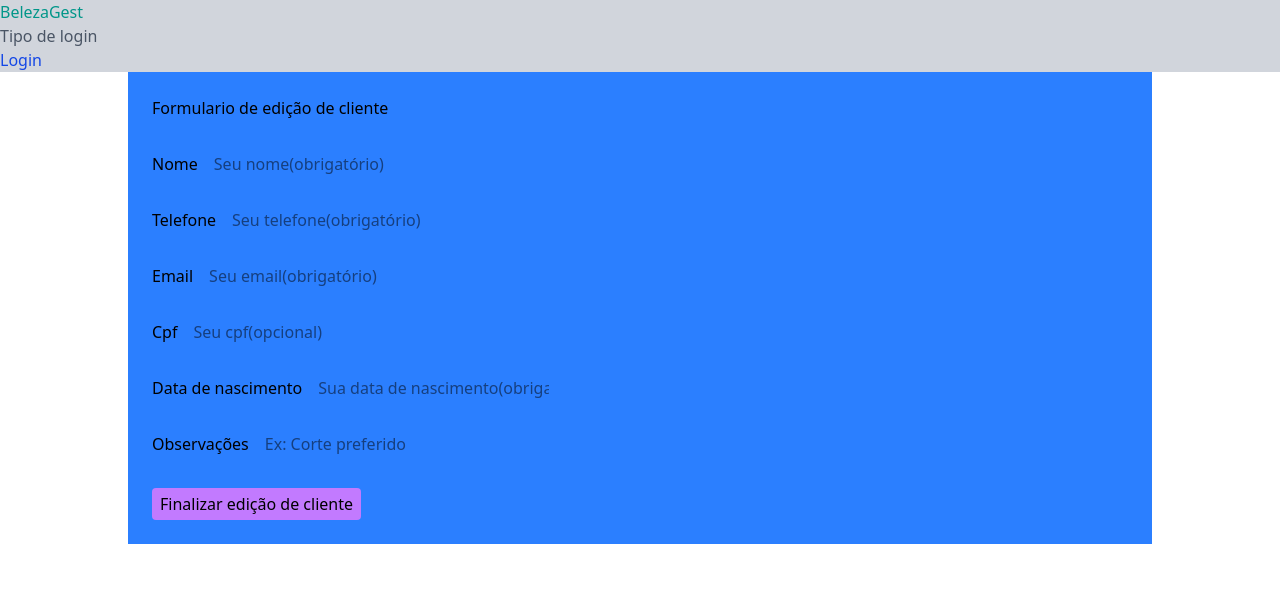
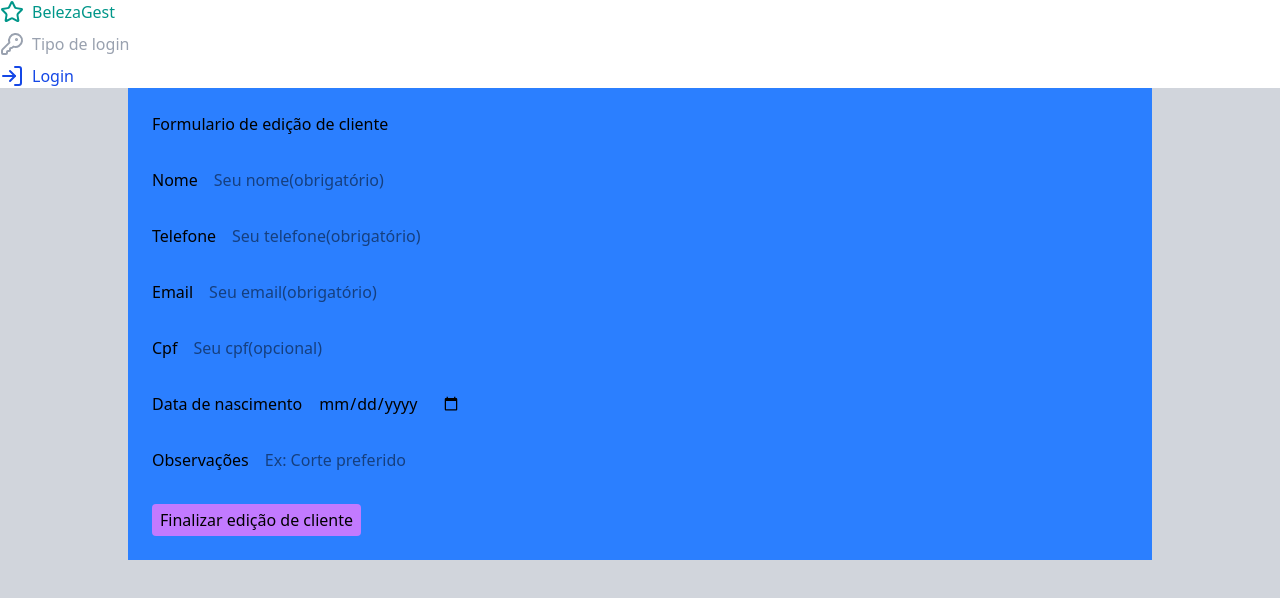
Before and after one commit to GuilhermeCasarim/estagio_unifil, a React (Vite) app in the folder front/: page /cliente/edit/1 in a window 1280 px wide. Shown: the top 598 px of the page. Built offline with nearby package versions, Linux system fonts and the light colour scheme; no server answers.

Commit message:
icones header

```diff
--- a/front/package.json
+++ b/front/package.json
@@ -12,6 +12,7 @@
   "dependencies": {
     "@tailwindcss/vite": "^4.1.7",
     "axios": "^1.11.0",
+    "lucide-react": "^0.553.0",
     "react": "^19.1.0",
     "react-dom": "^19.1.0",
     "react-hook-form": "^7.62.0",
--- a/front/src/App.jsx
+++ b/front/src/App.jsx
@@ -51,10 +51,10 @@ function App() {
   }
 
   return (
-    <div>
+    <div className='bg-gray-300 h-screen'>
       {/* variavel fica "global" */}
       <AuthContext.Provider value={{ authState, setAuthState, logout }}>
-        <BrowserRouter>
+        <BrowserRouter >
           <Header/>
           <Container>
             <Routes>
--- a/front/src/components/Header.jsx
+++ b/front/src/components/Header.jsx
@@ -1,32 +1,33 @@
 import React, { useContext } from 'react'
 import { Link } from 'react-router-dom'
 import { AuthContext } from '../helpers/AuthContext'
+import { ChartColumnIncreasing, DollarSign, Home, KeyRound, LogIn, LogOut, NotebookText, Package, Scissors, Star, Users, UserStar } from 'lucide-react'
 
 export const Header = () => {
   const { authState, logout } = useContext(AuthContext)
 
   return (
-    <div className='flex flex-col bg-gray-300'>
-      <p className='text-teal-600'>BelezaGest</p>
-      <p className='text-gray-600'>Tipo de login</p>
+    <div className='flex flex-col bg-white text-black space-y-2'>
+      <p className='text-teal-600 flex gap-2'>  <Star /> BelezaGest</p>
+      <p className='text-gray-400 flex gap-2'> <KeyRound /> Tipo de login</p>
       {authState.status == false ? ( //renderiza insta
-        <Link className='text-blue-700' to='/login'>Login</Link>
+        <Link className='text-blue-700 flex gap-2' to='/login'> <LogIn /> Login</Link>
       ) : (
-        <div className='flex flex-col'>
-          <Link onClick={logout} className='text-blue-700'>Sair</Link>
-          <Link className='text-blue-700' to='/'>Início</Link>
-          <Link className='text-blue-700' to='/clientes/lista'>Clientes</Link>
-          <Link className='text-blue-700' to='/agendamento'>Agenda</Link>
-          <Link className='text-blue-700' to='/clientes'>Cadastrar cliente</Link>
-          <Link className='text-blue-700' to='/clientes'>Profissionais</Link>
-          <Link className='text-blue-700' to='/clientes'>Serviços</Link>
-          <Link className='text-blue-700' to='/clientes'>Estoque</Link>
-          <Link className='text-blue-700' to='/clientes'>Financeiro</Link>
-          <Link className='text-blue-700' to='/clientes'>Relatórios</Link>
+        <nav className='navigation flex flex-col space-y-4'>
+          <Link onClick={logout} className='text-blue-700 flex gap-2'> <LogOut /> Sair</Link>
+          <Link className='flex gap-2' to='/'> <Home size={24} /> Início</Link>
+          <Link className='flex gap-2' to='/clientes/lista'> <Users /> Clientes</Link>
+          <Link className='flex gap-2' to='/agendamento'> <NotebookText />Agenda</Link>
+          {/* <Link className='flex gap-2' to='/clientes'> <Scissors /> Cadastrar cliente</Link> */}
+          <Link className='flex gap-2' to='/clientes'> <UserStar /> Profissionais</Link>
+          <Link className='flex gap-2' to='/clientes'> <Scissors /> Serviços</Link>
+          <Link className='flex gap-2' to='/clientes'> <Package /> Estoque</Link>
+          <Link className='flex gap-2' to='/clientes'> <DollarSign /> Financeiro</Link>
+          <Link className='flex gap-2' to='/clientes'> <ChartColumnIncreasing /> Relatórios</Link>
           <div>
-            {authState.status && <h1>{`Nome: ${authState.login}`}</h1>}
+            {authState.status && <h1>{`Usuário atual: ${authState.login}`}</h1>}
           </div>
-        </div>
+        </nav>
       )}
     </div>
   )
--- a/front/src/pages/ClienteEdit.jsx
+++ b/front/src/pages/ClienteEdit.jsx
@@ -76,7 +76,7 @@ export const ClienteEdit = () => {
 
             <div className="data_nascimento space-x-4">
                 <label htmlFor="data_nascimento">Data de nascimento</label>
-                <input type="text" name='data_nascimento' id='data_nascimento' placeholder='Sua data de nascimento(obrigatório)' {...register('data_nascimento', { required: true })}
+                <input type="date" name='data_nascimento' id='data_nascimento' placeholder='Sua data de nascimento(obrigatório)' {...register('data_nascimento', { required: true })}
                 />
                 {errors?.data_nascimento?.type == 'required' &&
                     <p className='text-red-500 text-sm'>Data de nascimento necessária!</p>}
```
Also changed, not shown: 1 other file (tests, documents, lock files or other folders).
